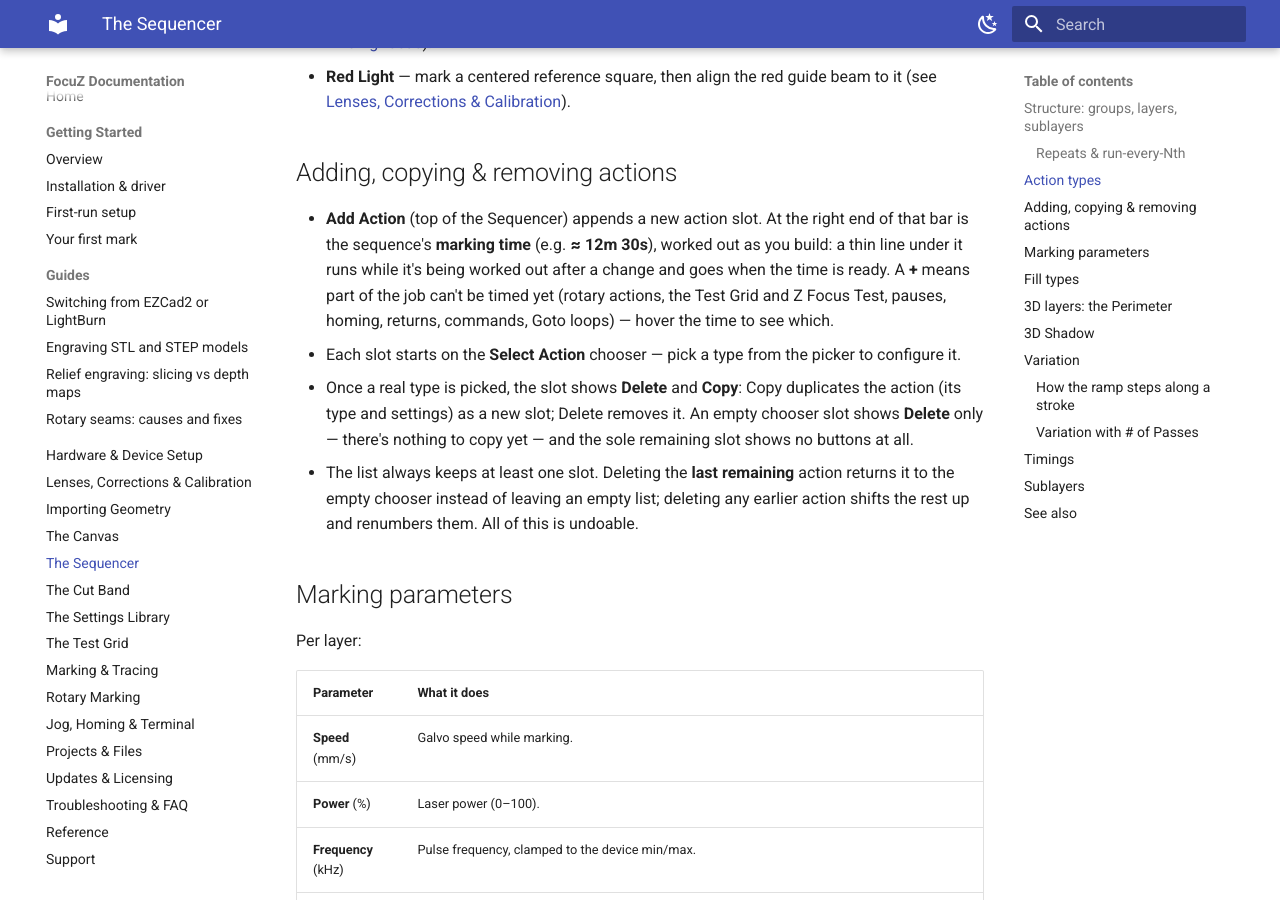
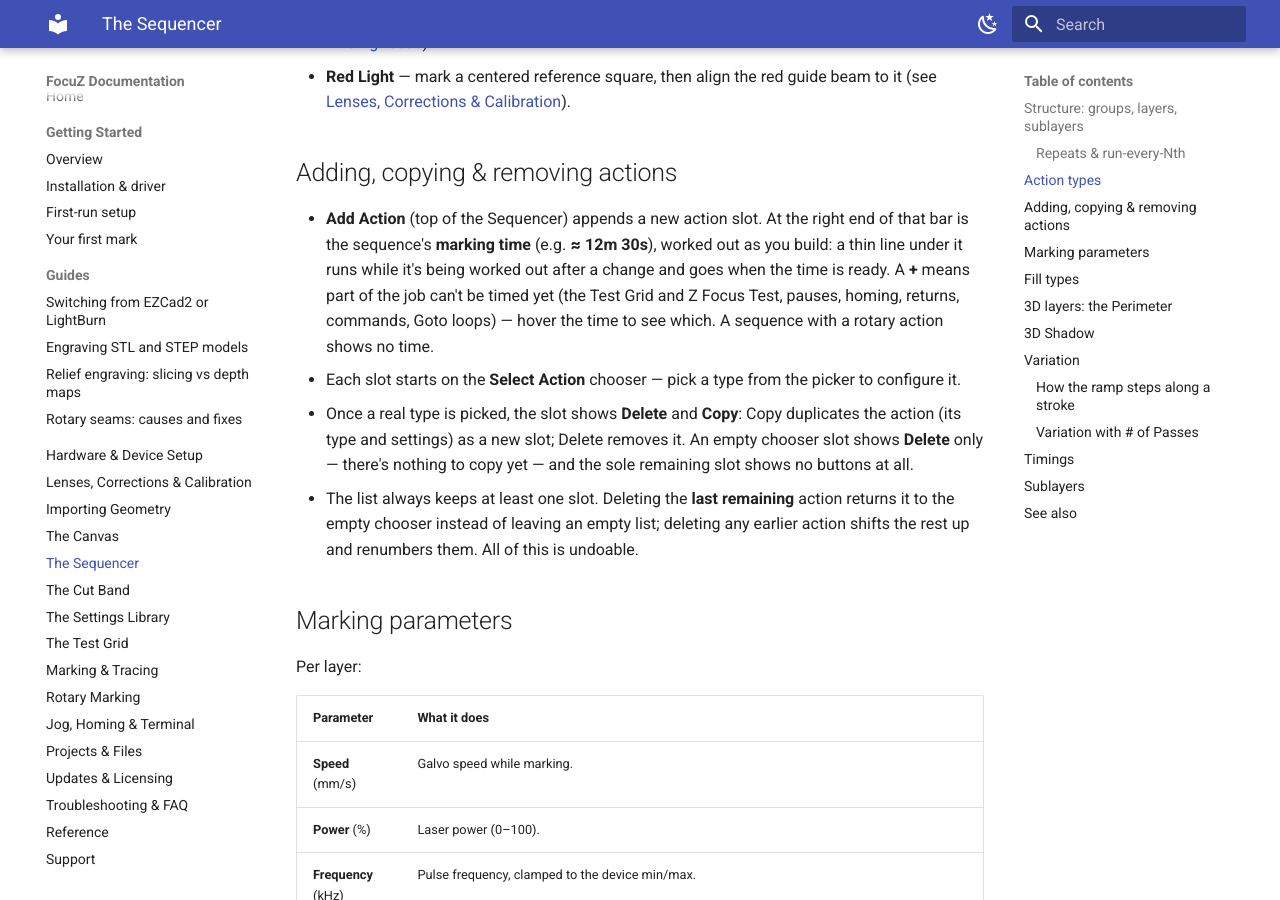
Before and after one commit to Lokahi-Shop/focuz-docs, an MkDocs documentation site: the page built from docs/sequencer.md, in a window 1280 px wide and 900 px high, scrolled down 3362 px. Built offline with MkDocs 1.6.1 and Material for MkDocs 9.7.7, drawn with Linux system fonts in a browser that asks for light colours.

Commit message:
Sequence time hidden with a rotary action
Co-Authored-By: Claude Opus 5.5 <noreply@anthropic.com>

```diff
--- a/docs/sequencer.md
+++ b/docs/sequencer.md
@@ -132,8 +132,9 @@ Listed in the order you'd normally work through them:
 
 - **Add Action** (top of the Sequencer) appends a new action slot. At the right end of that bar is the sequence's **marking time** (e.g. **≈ 12m 30s**),
   worked out as you build: a thin line under it runs while it's being worked out after a change and goes when the
-  time is ready. A **+** means part of the job can't be timed yet (rotary actions, the Test Grid and Z Focus Test,
-  pauses, homing, returns, commands, Goto loops) — hover the time to see which.
+  time is ready. A **+** means part of the job can't be timed yet (the Test Grid and Z Focus Test, pauses, homing,
+  returns, commands, Goto loops) — hover the time to see which. A sequence with a rotary action shows no
+  time.
 - Each slot starts on the **Select Action** chooser — pick a type from the picker to configure it.
 - Once a real type is picked, the slot shows **Delete** and **Copy**: Copy duplicates the action (its
   type and settings) as a new slot; Delete removes it. An empty chooser slot shows **Delete** only —
```
